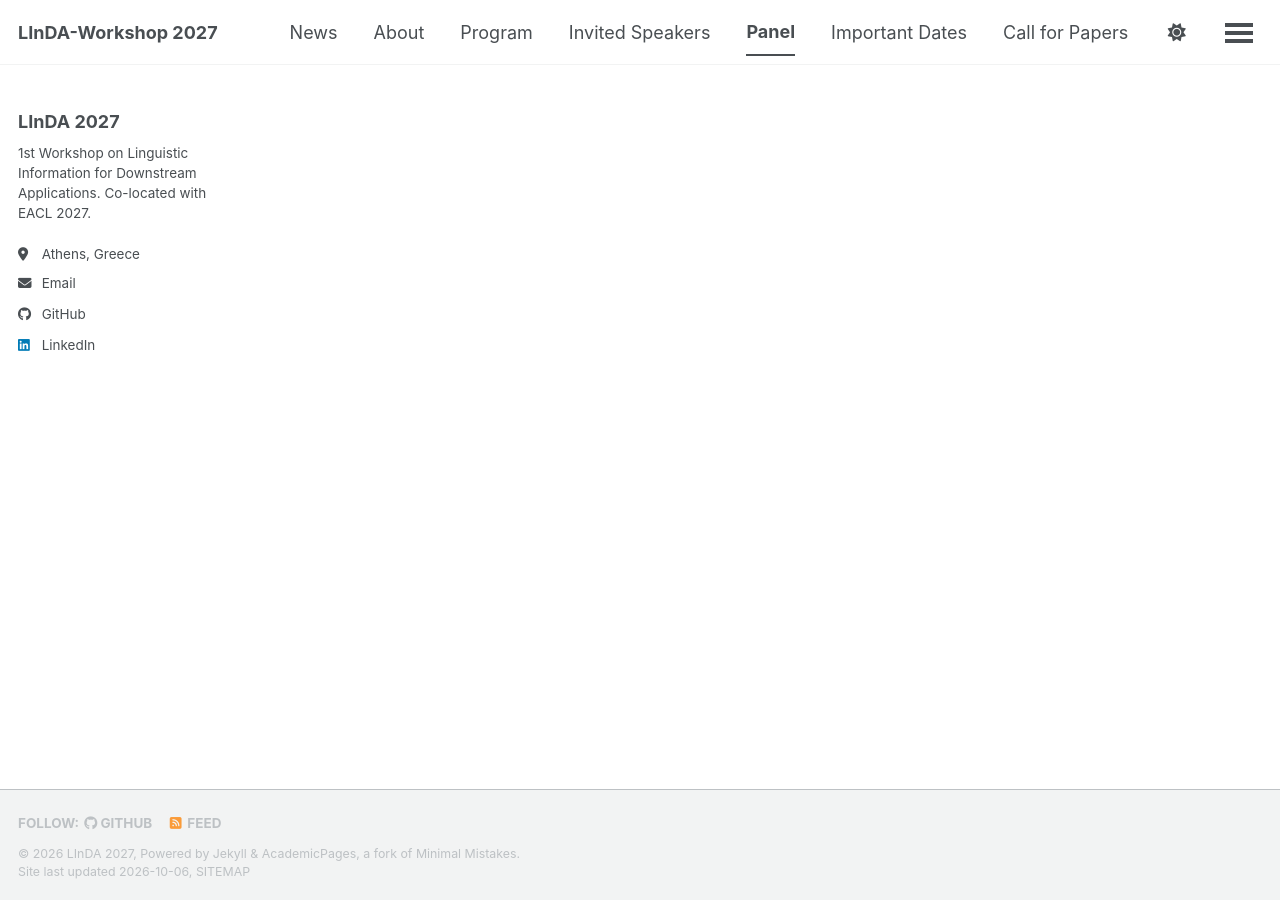
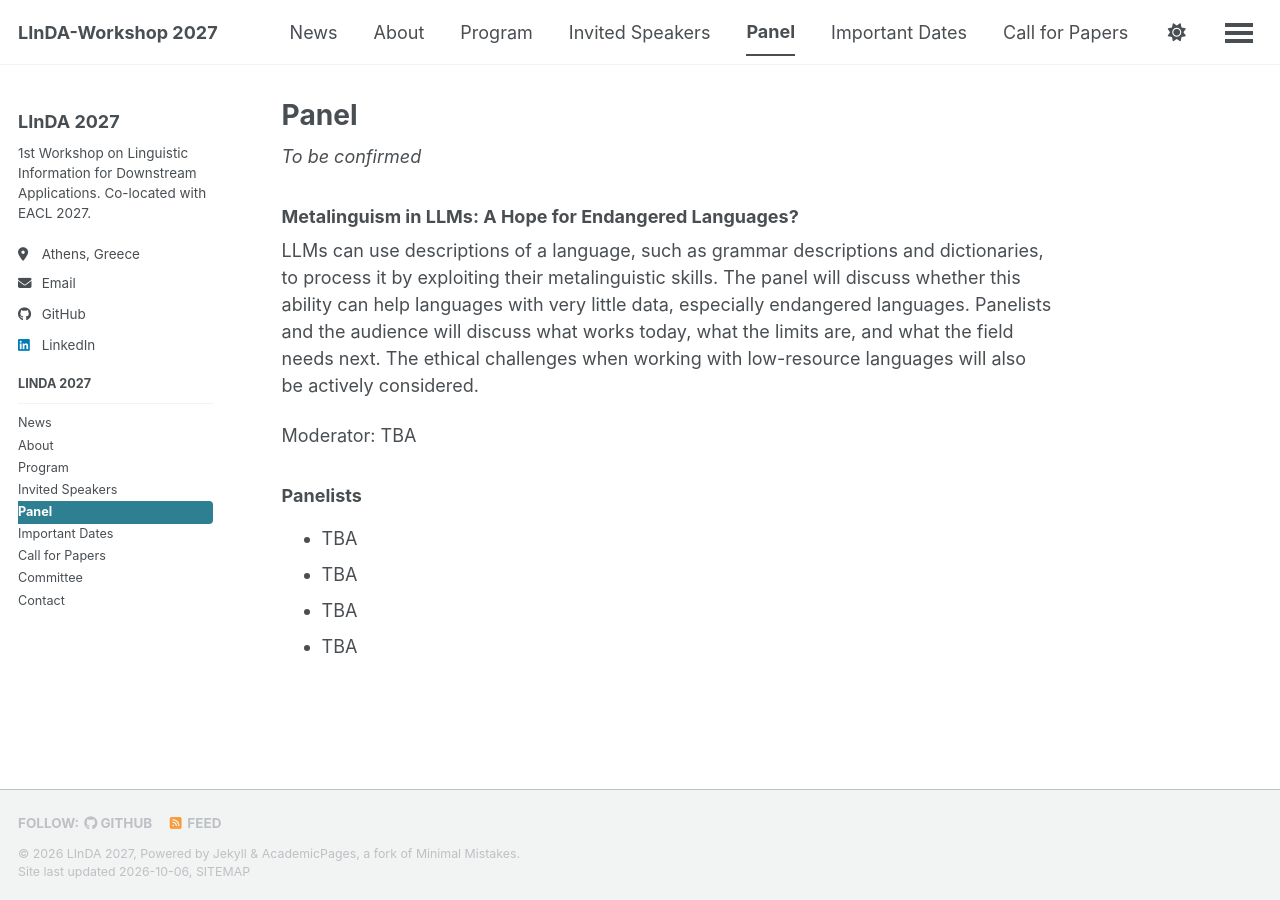
Before and after one commit to LInDA-Workshop/LInDA-Workshop.github.io, a Jekyll site: the page built from _pages/panel.md, in a window 1280 px wide. Built offline with Jekyll 4.4.1, drawn with Linux system fonts in a browser that asks for light colours; our own code applies the rules of GitHub Pages for plain Markdown files; a style sheet for code colours, icons or effects is not loaded.

Commit message:
update CFP

```diff
--- a/_config.yml
+++ b/_config.yml
@@ -166,6 +166,8 @@ include:
   - _pages
   - files
 exclude:
+  - panel.md
+  - speakers.md
   - "*.sublime-project"
   - "*.sublime-workspace"
   - .asset-cache
--- a/_pages/panel.md
+++ b/_pages/panel.md
@@ -1,4 +1,4 @@
-<!-- ---
+---
 permalink: /panel/
 title: "Panel"
 sidebar:
@@ -8,4 +8,4 @@ sidebar:
 
 <p><i>To be confirmed</i></p><h3>Metalinguism in LLMs: A Hope for Endangered Languages?</h3>
 <p>LLMs can use descriptions of a language, such as grammar descriptions and dictionaries, to process it by exploiting their metalinguistic skills. The panel will discuss whether this ability can help languages with very little data, especially endangered languages. Panelists and the audience will discuss what works today, what the limits are, and what the field needs next. The ethical challenges when working with low-resource languages will also be actively considered.</p>
-<p>Moderator: TBA</p><h3>Panelists</h3><ul><li>TBA</li><li>TBA</li><li>TBA</li><li>TBA</li></ul> -->
+<p>Moderator: TBA</p><h3>Panelists</h3><ul><li>TBA</li><li>TBA</li><li>TBA</li><li>TBA</li></ul>
```
Also changed, not shown: _pages/speakers.md (+2 -2 lines).
